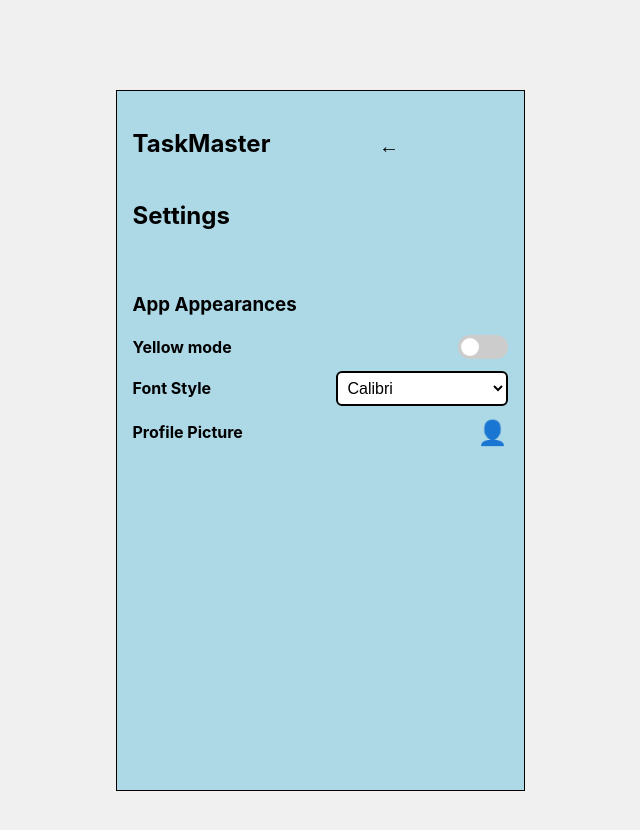
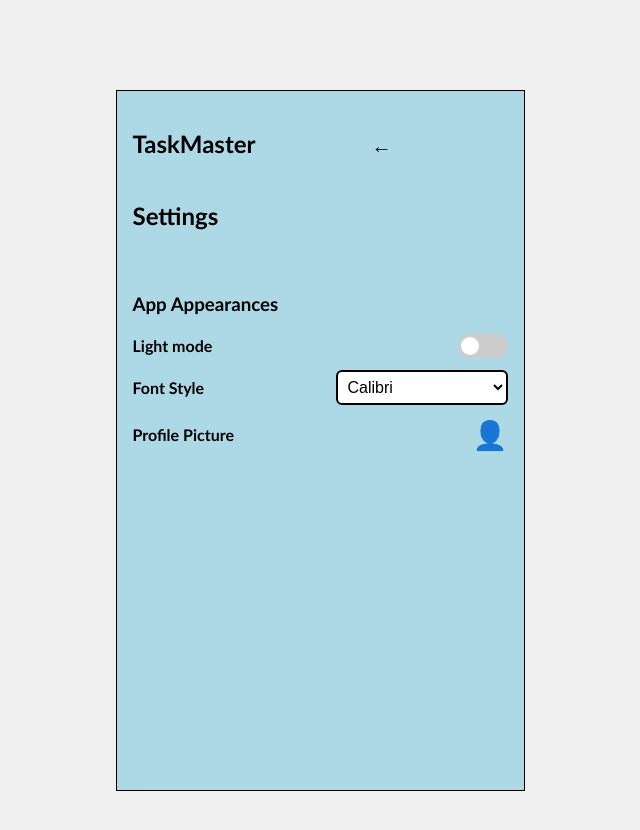
Before and after one commit to matthewlukyanov2/Task-Master, a React (Create React App) app in the folder taskmaster-app/: page /settings/appearance in a window 1280 px wide. Shown: the top 830 px of the page, without its empty margins (320-960 px from the left). Built offline with nearby package versions, Linux system fonts and the light colour scheme.

Commit message:
added profile picture adding section that allows user to add profile picture from their files

```diff
--- a/taskmaster-app/src/pages/Appearance.js
+++ b/taskmaster-app/src/pages/Appearance.js
@@ -4,10 +4,23 @@ import "../styles/Settings.css";
 function Appearance() {
   const [yellowMode, setYellowMode] = useState(false);
   const [fontStyle, setFontStyle] = useState("Calibri");
+  const [profilePic, setProfilePic] = useState(null);
+
+  const handleImageUpload = (event) => {
+    const file = event.target.files[0];
+    if (file) {
+      setProfilePic(URL.createObjectURL(file));
+    }
+  };
 
   return (
     <div className="settings-container">
-      <div className="settings-wrapper">
+      <div className="settings-wrapper"
+      style={{
+        backgroundColor: yellowMode ? "#fffacd" : "#add8e6", // Light yellow or light blue
+        fontFamily: fontStyle,
+      }}
+      >
         <div className="settings-header">
           <h2 className="logo">TaskMaster</h2>
           <button className="back-button" onClick={() => window.history.back()}>
@@ -20,7 +33,7 @@ function Appearance() {
           <h3>App Appearances</h3>
 
           <div className="setting-row">
-            <label>Yellow mode</label>
+            <label>Light mode</label>
             <label className="switch">
               <input
                 type="checkbox"
@@ -48,7 +61,28 @@ function Appearance() {
 
           <div className="setting-row">
             <label>Profile Picture</label>
-            <span role="img" aria-label="user-icon" className="profile-icon">👤</span>
+            <div>
+              <input
+                type="file"
+                accept="image/*"
+                id="profile-upload"
+                style={{ display: "none" }}
+                onChange={handleImageUpload}
+              />
+              <label htmlFor="profile-upload" className="profile-upload-label">
+                {profilePic ? (
+                  <img
+                    src={profilePic}
+                    alt="Profile Preview"
+                    className="profile-preview"
+                  />
+                ) : (
+                  <span role="img" aria-label="user-icon" className="profile-icon">
+                    👤
+                  </span>
+                )}
+              </label>
+            </div>
           </div>
         </div>
       </div>
--- a/taskmaster-app/src/styles/Settings.css
+++ b/taskmaster-app/src/styles/Settings.css
@@ -151,3 +151,20 @@
   .profile-icon {
     font-size: 24px;
   }
+
+  .profile-upload-label {
+    cursor: pointer;
+    display: inline-block;
+  }
+
+  .profile-icon {
+    font-size: 28px;
+  }
+
+  .profile-preview {
+    width: 40px;
+    height: 40px;
+    border-radius: 50%;
+    object-fit: cover;
+    border: 2px solid black;
+  }
```
